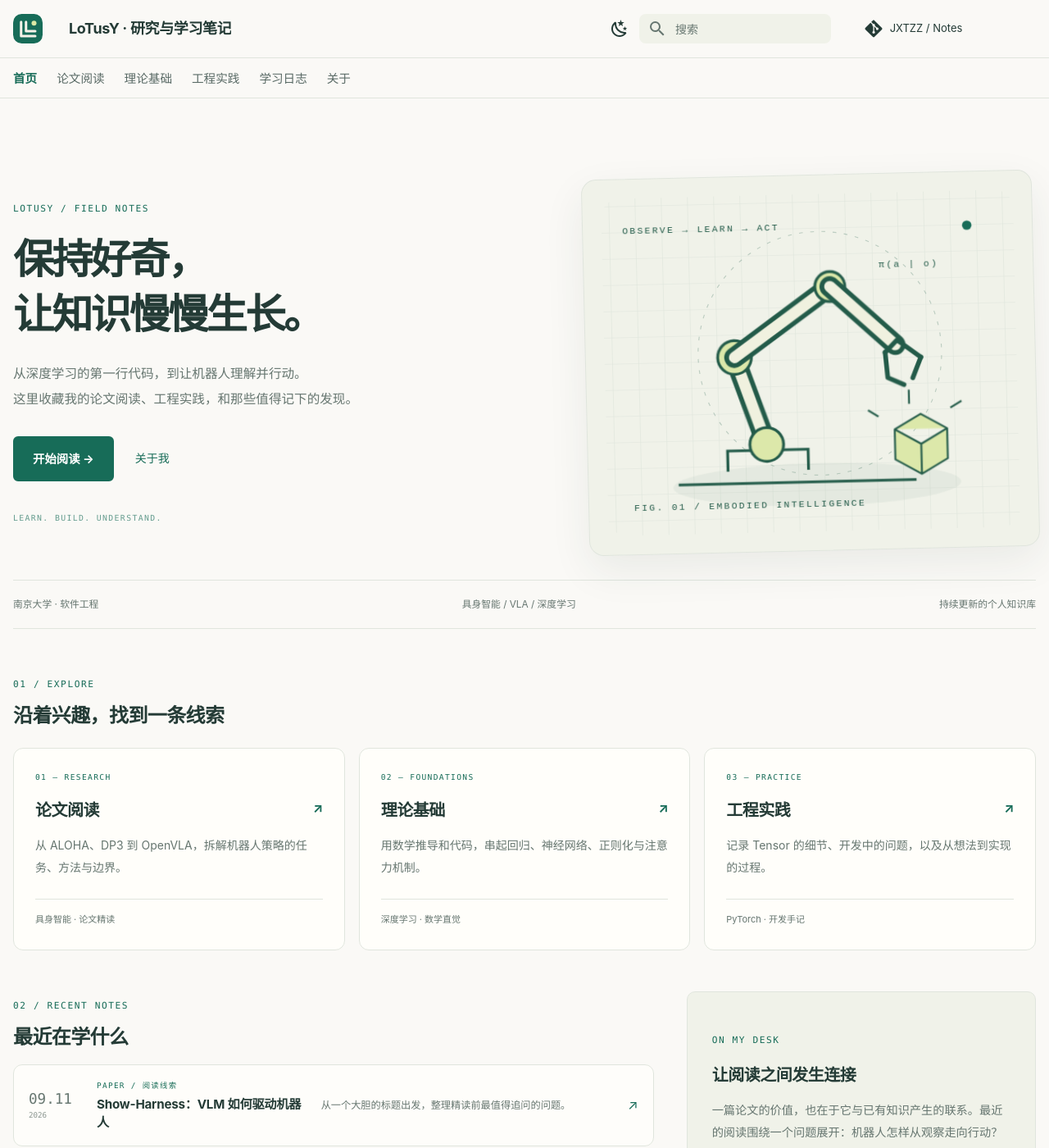
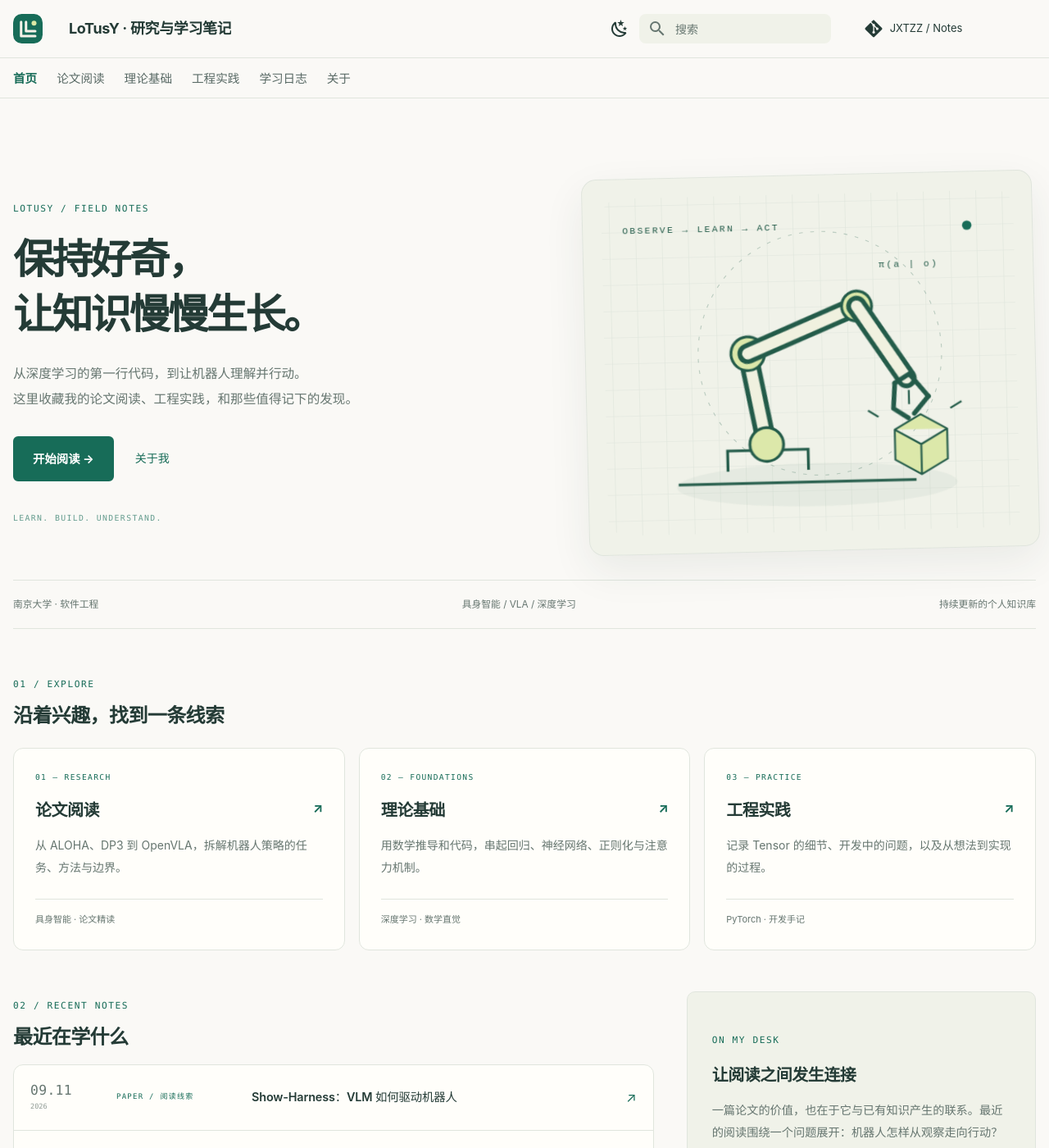
Before and after one commit to JXTZZ/JXTZZ.github.io, an MkDocs documentation site: the page built from docs/index.md, in a window 1280 px wide and 1400 px high. Shown: the whole window at 82% size. Built offline with MkDocs 1.6.1 and Material for MkDocs 9.7.7, drawn with Linux system fonts in a browser that asks for light colours; comment, search, counter and statistics services are not loaded; some of the changed text lies outside the part shown.

Commit message:
Refine recent notes and animate robot pickup

```diff
--- a/docs/index.md
+++ b/docs/index.md
@@ -27,7 +27,7 @@
 <circle class="hero-orbit" cx="250" cy="190" r="130" fill="none" stroke="currentColor" stroke-dasharray="4 8" opacity=".25"/>
 <ellipse class="robot-shadow" cx="244" cy="330" rx="158" ry="23" fill="currentColor" opacity=".06"/>
 <path d="M96 327h254M149 314v-22h86v22" fill="none" stroke="currentColor" stroke-width="3"/>
-<g class="arm-chain">
+<g class="arm-chain robot-motion">
   <path d="M191 286L160 192" fill="none" stroke="currentColor" stroke-width="22" stroke-linecap="round"/>
   <path d="M191 286L160 192" fill="none" stroke="var(--hero-arm-fill)" stroke-width="12" stroke-linecap="round"/>
   <circle cx="160" cy="192" r="18" fill="#dce8aa" stroke="currentColor" stroke-width="3"/>
@@ -51,7 +51,7 @@
   <path d="M328 275l28-16 28 16v32l-28 16-28-16zM328 275l28 16 28-16m-28 16v32" fill="#dce8aa" stroke="currentColor" stroke-width="2"/>
   <path d="M344 233v15M311 261l-11-7M388 253l12-7" stroke="currentColor" stroke-width="2"/>
 </g>
-<g fill="currentColor" font-family="monospace" font-size="10" letter-spacing="2"><text x="42" y="58">OBSERVE → LEARN → ACT</text><text x="48" y="354">FIG. 01 / EMBODIED INTELLIGENCE</text><text x="315" y="100">π(a | o)</text></g>
+<g fill="currentColor" font-family="monospace" font-size="10" letter-spacing="2"><text x="42" y="58">OBSERVE → LEARN → ACT</text><text x="315" y="100">π(a | o)</text></g>
 <circle cx="410" cy="57" r="5" fill="#176c58"/>
 </svg>
 </div>
@@ -71,9 +71,11 @@
 <div class="recent-notes" markdown>
 <div class="section-heading"><span class="eyebrow">02 / RECENT NOTES</span><h2>最近在学什么</h2></div>
 
-<a class="note-row" href="journal/2026-09-11/"><time datetime="2026-09-11">09.11<small>2026</small></time><span class="note-copy"><span class="note-tag">PAPER / 阅读线索</span><strong class="note-title">Show-Harness：VLM 如何驱动机器人</strong><span class="note-summary">从一个大胆的标题出发，整理精读前最值得追问的问题。</span></span><span class="row-arrow">↗</span></a>
-<a class="note-row" href="journal/2026-09-10/"><time datetime="2026-09-10">09.10<small>2026</small></time><span class="note-copy"><span class="note-tag">PYTHON / 数据结构</span><strong class="note-title">重新理解 Python 中的堆</strong><span class="note-summary">从完全二叉树到 heapq，把基础补扎实。</span></span><span class="row-arrow">↗</span></a>
-<a class="note-row" href="journal/2026-09-08/"><time datetime="2026-09-08">09.08<small>2026</small></time><span class="note-copy"><span class="note-tag">DAILY / 学习日志</span><strong class="note-title">RoboSPA 与一次工具排障</strong><span class="note-summary">空间推理的阅读速记，和 Snipaste 自启问题复盘。</span></span><span class="row-arrow">↗</span></a>
+<div class="note-list">
+<a class="note-row" href="journal/2026-09-11/"><time datetime="2026-09-11"><span>09.11</span><small>2026</small></time><span class="note-tag">PAPER / 阅读线索</span><span class="note-title">Show-Harness：VLM 如何驱动机器人</span><span class="row-arrow">↗</span></a>
+<a class="note-row" href="journal/2026-09-10/"><time datetime="2026-09-10"><span>09.10</span><small>2026</small></time><span class="note-tag">PYTHON / 数据结构</span><span class="note-title">重新理解 Python 中的堆</span><span class="row-arrow">↗</span></a>
+<a class="note-row" href="journal/2026-09-08/"><time datetime="2026-09-08"><span>09.08</span><small>2026</small></time><span class="note-tag">DAILY / 学习日志</span><span class="note-title">RoboSPA 与一次工具排障</span><span class="row-arrow">↗</span></a>
+</div>
 
 [全部学习日志 →](journal/index.md){ .text-link }
 </div>
--- a/docs/stylesheets/extra.css
+++ b/docs/stylesheets/extra.css
@@ -44,21 +44,21 @@
 .hero-art svg { display: block; width: 100%; }
 .hero-orbit { transform-box: view-box; transform-origin: 250px 190px; animation: orbit-drift 18s linear infinite; }
 .arm-chain, .arm-upper, .arm-wrist, .gripper-jaw, .hero-object, .robot-shadow { transform-box: view-box; }
-.arm-chain { transform-origin: 191px 286px; animation: arm-base-motion 5.8s ease-in-out infinite; }
-.arm-upper { transform-origin: 160px 192px; animation: arm-elbow-motion 5.8s ease-in-out infinite; }
-.arm-wrist { transform-origin: 263px 118px; animation: arm-wrist-motion 5.8s ease-in-out infinite; }
-.gripper-jaw-left { transform-origin: 358px 196px; animation: gripper-left 2.9s ease-in-out infinite; }
-.gripper-jaw-right { transform-origin: 320px 190px; animation: gripper-right 2.9s ease-in-out infinite; }
-.hero-object { transform-origin: 356px 291px; animation: object-hover 3.6s ease-in-out infinite; }
-.robot-shadow { transform-origin: 244px 330px; animation: shadow-breathe 3.6s ease-in-out infinite; }
+.arm-chain { transform-origin: 191px 286px; animation: arm-base-motion 8s ease-in-out infinite; }
+.arm-upper { transform-origin: 160px 192px; animation: arm-elbow-motion 8s ease-in-out infinite; }
+.arm-wrist { transform-origin: 263px 118px; animation: arm-wrist-motion 8s ease-in-out infinite; }
+.gripper-jaw-left { transform-origin: 358px 196px; animation: gripper-left 8s ease-in-out infinite; }
+.gripper-jaw-right { transform-origin: 320px 190px; animation: gripper-right 8s ease-in-out infinite; }
+.hero-object { transform-origin: 356px 291px; animation: object-lift 8s ease-in-out infinite; }
+.robot-shadow { transform-origin: 244px 330px; animation: shadow-breathe 8s ease-in-out infinite; }
 @keyframes orbit-drift { to { stroke-dashoffset: -48; } }
-@keyframes arm-base-motion { 0%, 100% { transform: rotate(-1deg); } 50% { transform: rotate(1.8deg); } }
-@keyframes arm-elbow-motion { 0%, 100% { transform: rotate(1.5deg); } 50% { transform: rotate(-2.5deg); } }
-@keyframes arm-wrist-motion { 0%, 100% { transform: rotate(-1deg); } 50% { transform: rotate(2deg); } }
-@keyframes gripper-left { 0%, 100% { transform: rotate(-2deg); } 50% { transform: rotate(5deg); } }
-@keyframes gripper-right { 0%, 100% { transform: rotate(2deg); } 50% { transform: rotate(-4deg); } }
-@keyframes object-hover { 0%, 100% { transform: translateY(0); } 50% { transform: translateY(-5px); } }
-@keyframes shadow-breathe { 0%, 100% { transform: scaleX(1); opacity: .06; } 50% { transform: scaleX(.93); opacity: .045; } }
+@keyframes arm-base-motion { 0%, 12%, 100% { transform: rotate(-1deg); } 30%, 38%, 82%, 89% { transform: rotate(8deg); } 54%, 67% { transform: rotate(0); } }
+@keyframes arm-elbow-motion { 0%, 12%, 100% { transform: rotate(1deg); } 30%, 38%, 82%, 89% { transform: rotate(6deg); } 54%, 67% { transform: rotate(-8deg); } }
+@keyframes arm-wrist-motion { 0%, 38%, 82%, 100% { transform: rotate(0); } 54%, 67% { transform: rotate(-2deg); } }
+@keyframes gripper-left { 0%, 28%, 91%, 100% { transform: rotate(-7deg); } 36%, 84% { transform: rotate(5deg); } }
+@keyframes gripper-right { 0%, 28%, 91%, 100% { transform: rotate(7deg); } 36%, 84% { transform: rotate(-5deg); } }
+@keyframes object-lift { 0%, 36%, 89%, 100% { transform: translateY(0); } 54%, 67% { transform: translateY(-58px); } 82% { transform: translateY(0); } }
+@keyframes shadow-breathe { 0%, 36%, 89%, 100% { transform: scaleX(1); opacity: .06; } 54%, 67% { transform: scaleX(.84); opacity: .035; } }
 .home-meta { display: flex; justify-content: space-between; flex-wrap: wrap; gap: .65rem; border-top: 1px solid var(--note-border); border-bottom: 1px solid var(--note-border); padding: .9rem 0; font-size: .59rem; color: var(--md-default-fg-color--light); }
 .section-heading { margin: 2.5rem 0 1.1rem; }
 .section-heading h2 { font-size: 1.2rem; margin: .4rem 0 !important; }
@@ -73,15 +73,15 @@
 .home-bottom { display: grid; grid-template-columns: minmax(0, 1.65fr) minmax(15rem, .9fr); align-items: start; gap: 2rem; margin-bottom: 1rem; }
 .recent-notes { min-width: 0; }
 .recent-notes .section-heading { margin-bottom: .8rem; }
-.note-row { display: grid; grid-template-columns: 3.25rem minmax(0, 1fr) auto; align-items: center; gap: .9rem; color: var(--md-default-fg-color) !important; padding: .82rem .9rem; margin-bottom: .55rem; border: 1px solid var(--note-border); border-radius: 11px; background: color-mix(in srgb, var(--note-card) 82%, transparent); transition: border-color .2s, background-color .2s, transform .2s; }
-.note-row:hover { border-color: color-mix(in srgb, var(--md-typeset-a-color) 55%, var(--note-border)); background: var(--note-card); transform: translateX(3px); }
-.note-row time { font-family: var(--md-code-font); font-size: .88rem; line-height: 1.05; color: var(--md-default-fg-color--light); }
-.note-row time small { display: block; font-size: .46rem; margin-top: .28rem; opacity: .78; }
-.note-copy { display: grid; grid-template-columns: minmax(8rem, .9fr) minmax(0, 1.25fr); align-items: baseline; column-gap: .85rem; row-gap: .16rem; min-width: 0; }
-.note-tag { grid-column: 1 / -1; }
-.note-title { min-width: 0; font-size: .76rem; line-height: 1.45; font-weight: 680; letter-spacing: -.015em; }
-.note-summary { min-width: 0; font-size: .61rem; line-height: 1.6; color: var(--md-default-fg-color--light); }
-.note-tag { font-size: .47rem; }
+.note-list { overflow: hidden; border: 1px solid var(--note-border); border-radius: 12px; background: var(--note-card); }
+.note-row { display: grid !important; grid-template-columns: 4.25rem 7.25rem minmax(0, 1fr) auto; align-items: center; column-gap: 1rem; min-height: 4rem; color: var(--md-default-fg-color) !important; padding: .72rem 1rem; border-bottom: 1px solid var(--note-border); transition: background-color .2s; }
+.note-row:last-child { border-bottom: 0; }
+.note-row:hover { background: var(--note-surface); }
+.note-row time { display: flex; flex-direction: column; align-items: flex-start; font-family: var(--md-code-font); line-height: 1; color: var(--md-default-fg-color--light); white-space: nowrap; }
+.note-row time > span { font-size: .82rem; letter-spacing: .02em; }
+.note-row time small { display: block; font-size: .43rem; margin-top: .32rem; opacity: .72; }
+.note-title { min-width: 0; font-size: .72rem; line-height: 1.45; font-weight: 560; letter-spacing: -.01em; }
+.note-tag { overflow: hidden; font-size: .45rem; line-height: 1.45; text-overflow: ellipsis; white-space: nowrap; }
 .row-arrow { color: var(--md-typeset-a-color); transition: transform .2s; }
 .note-row:hover .note-title { color: var(--md-typeset-a-color); }
 .note-row:hover .row-arrow { transform: translate(2px, -2px); }
@@ -92,6 +92,6 @@
 .reading-path p { padding: .65rem 0; border-top: 1px solid var(--note-border); margin: 0; font-size: .64rem; }
 a:focus-visible, button:focus-visible { outline: 3px solid var(--md-typeset-a-color); outline-offset: 4px; }
 @media (max-width: 76.234375em) { .md-nav--primary .md-nav__title[for="__drawer"] { background: var(--note-surface); color: var(--md-default-fg-color); } }
-@media (max-width: 960px) { .home-hero { gap: 1.2rem; } .home-bottom { gap: 1.3rem; } .topic-card { padding: 1rem; } .note-copy { grid-template-columns: 1fr; } .note-tag { grid-column: auto; } }
-@media (max-width: 650px) { .home-hero { grid-template-columns: 1fr; padding-top: 1.4rem; gap: 1.7rem; } .hero-art { max-width: 24rem; width: 100%; justify-self: center; transform: none; } .hero-art:hover { transform: translateY(-3px); } .hero-copy > p br { display: none; } .hero-caption { margin-top: 1rem; } .home-meta { font-size: .53rem; } .topic-grid, .home-bottom { grid-template-columns: 1fr; } .topic-card p { margin-bottom: .8rem; } .home-bottom { gap: .5rem; } .reading-note { margin-top: .7rem; } .note-row { grid-template-columns: 2.85rem minmax(0, 1fr) auto; gap: .7rem; padding: .75rem; } .note-title { font-size: .72rem; } .note-summary { font-size: .59rem; } .md-typeset h1 { overflow-wrap: anywhere; } .home-hero h1 { font-size: 2.2rem; } .md-header__topic { font-size: .8rem; } }
+@media (max-width: 960px) { .home-hero { gap: 1.2rem; } .home-bottom { gap: 1.3rem; } .topic-card { padding: 1rem; } .note-row { grid-template-columns: 3.8rem minmax(0, 1fr) auto; row-gap: .14rem; } .note-row time { grid-row: 1 / 3; } .note-tag { grid-column: 2; } .note-title { grid-column: 2; } .row-arrow { grid-column: 3; grid-row: 1 / 3; } }
+@media (max-width: 650px) { .home-hero { grid-template-columns: 1fr; padding-top: 1.4rem; gap: 1.7rem; } .hero-art { max-width: 24rem; width: 100%; justify-self: center; transform: none; } .hero-art:hover { transform: translateY(-3px); } .hero-copy > p br { display: none; } .hero-caption { margin-top: 1rem; } .home-meta { font-size: .53rem; } .topic-grid, .home-bottom { grid-template-columns: 1fr; } .topic-card p { margin-bottom: .8rem; } .home-bottom { gap: .5rem; } .reading-note { margin-top: .7rem; } .note-row { grid-template-columns: 3.45rem minmax(0, 1fr) auto; column-gap: .65rem; min-height: 3.7rem; padding: .68rem .75rem; } .note-row time > span { font-size: .75rem; } .note-title { font-size: .68rem; } .md-typeset h1 { overflow-wrap: anywhere; } .home-hero h1 { font-size: 2.2rem; } .md-header__topic { font-size: .8rem; } }
 @media (prefers-reduced-motion: reduce) { *, *::before, *::after { animation: none !important; transition: none !important; scroll-behavior: auto !important; } }
--- a/mkdocs.yml
+++ b/mkdocs.yml
@@ -52,8 +52,6 @@
   - pymdownx.superfences
   - pymdownx.arithmatex:
       generic: true
-extra_css:
-  - stylesheets/extra.css
 extra_javascript:
   - javascripts/mathjax.js
   - javascripts/version-sync.js
--- a/overrides/main.html
+++ b/overrides/main.html
@@ -3,4 +3,5 @@
 {% block extrahead %}
   {{ super() }}
   <meta name="site-version" content="{{ config.extra.site_version }}">
+  <link rel="stylesheet" href="{{ 'stylesheets/extra.css' | url }}?v={{ config.extra.site_version }}">
 {% endblock %}
```
